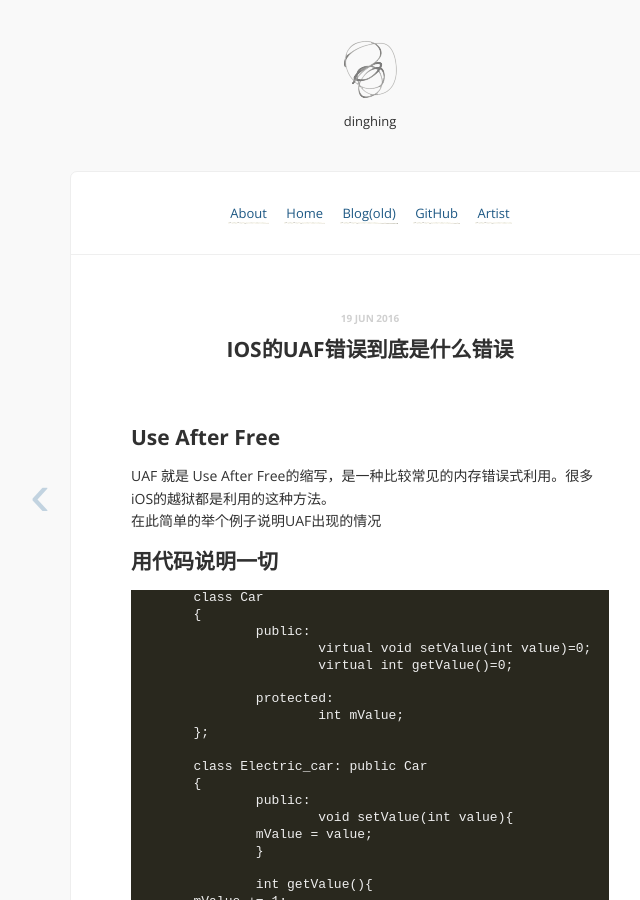
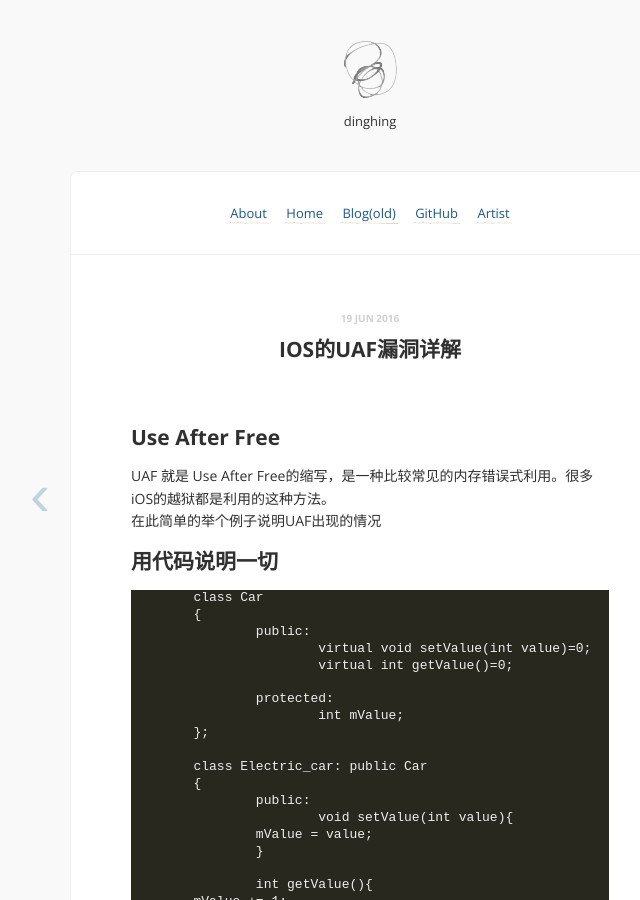
Before and after one commit to dinghing/dinghing.github.io, a Jekyll site: the page built from _posts/2016-06-19-越狱的原理(UAF).md, in a window 1280 px wide and 900 px high. Shown: the whole window, without its empty margins (270-910 px from the left). Built offline with Jekyll 4.4.1, drawn with Linux system fonts in a browser that asks for light colours; comment, search, counter and statistics services are not loaded.

Commit message:
Update 2016-06-19-越狱的原理(UAF).md

```diff
--- a/_posts/2016-06-19-越狱的原理(UAF).md
+++ b/_posts/2016-06-19-越狱的原理(UAF).md
@@ -1,6 +1,6 @@
 ---
 layout: post
-title: iOS的UAF错误到底是什么错误
+title: iOS的UAF漏洞详解
 date: 2016-06-19 21:22:31
 disqus: y
 ---
```
